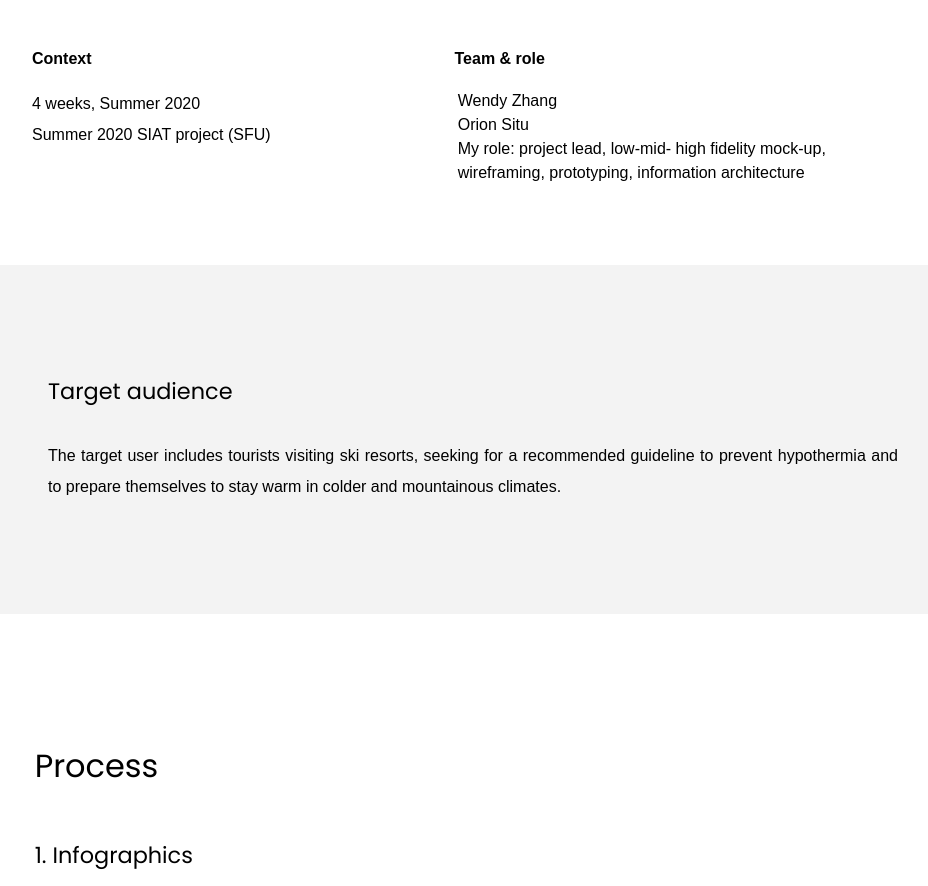
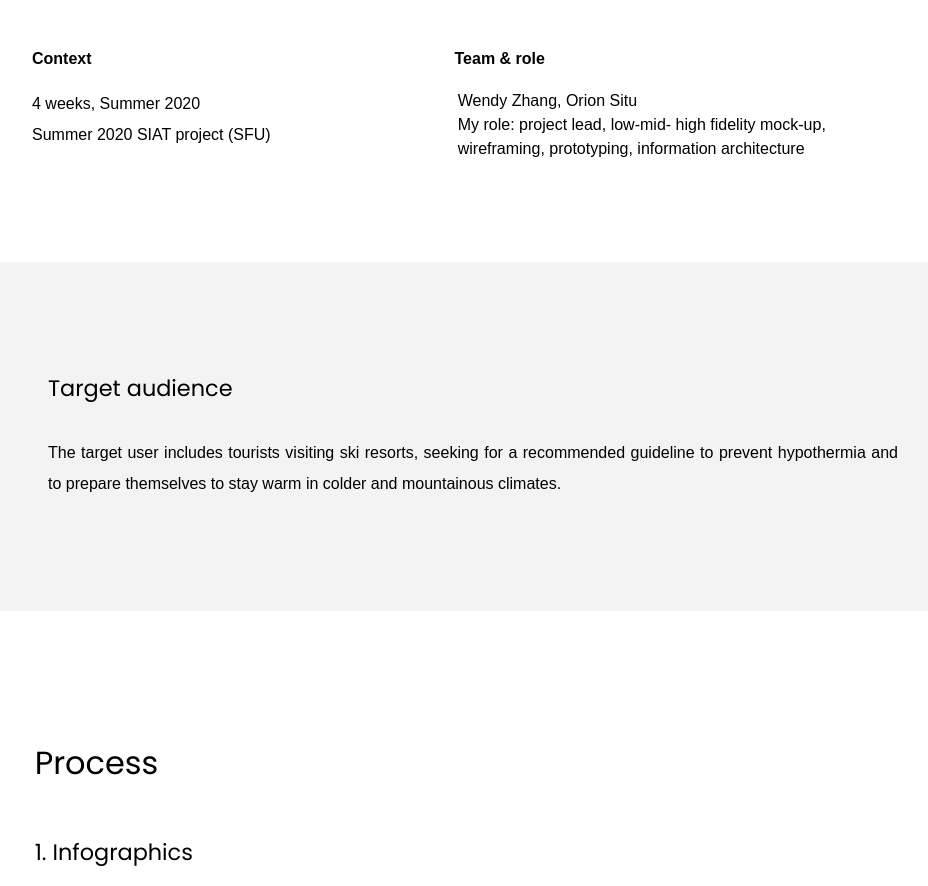
Before and after one commit to joannekimm/portfolio, a plain HTML site: page project1.html in a window 1280 px wide. Shown: the part 872-1758 px from the top of the page, without its empty margins (167-1095 px from the left). Drawn offline with Linux system fonts and the light colour scheme.

Commit message:
updated names

```diff
--- a/css/index.css
+++ b/css/index.css
@@ -1,3 +1,4 @@
+
 .banner-text img {
 	position: absolute;
 	margin-left: 11.5em;
--- a/project1.html
+++ b/project1.html
@@ -42,8 +42,7 @@
             <div class = "box-item-2">
               <h4> Team & role </h4>
                <ul>
-                <li> Wendy Zhang </li>
-                <li> Orion Situ </li>
+                <li> Wendy Zhang, Orion Situ </li>
                 <li> My role: project lead, low-mid- high fidelity mock-up, wireframing, prototyping, information architecture </li>
               </ul>
               </div>
```
Also changed, not shown: project4.html (+1 -2 lines).
